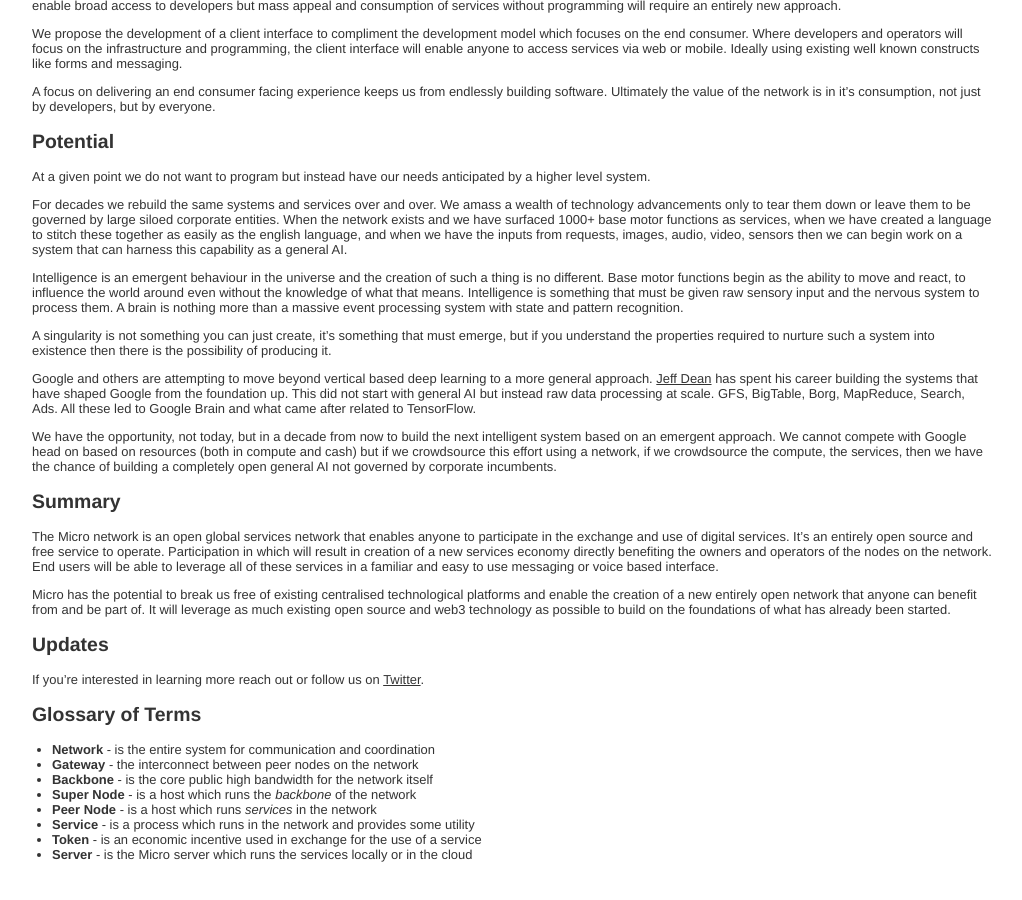
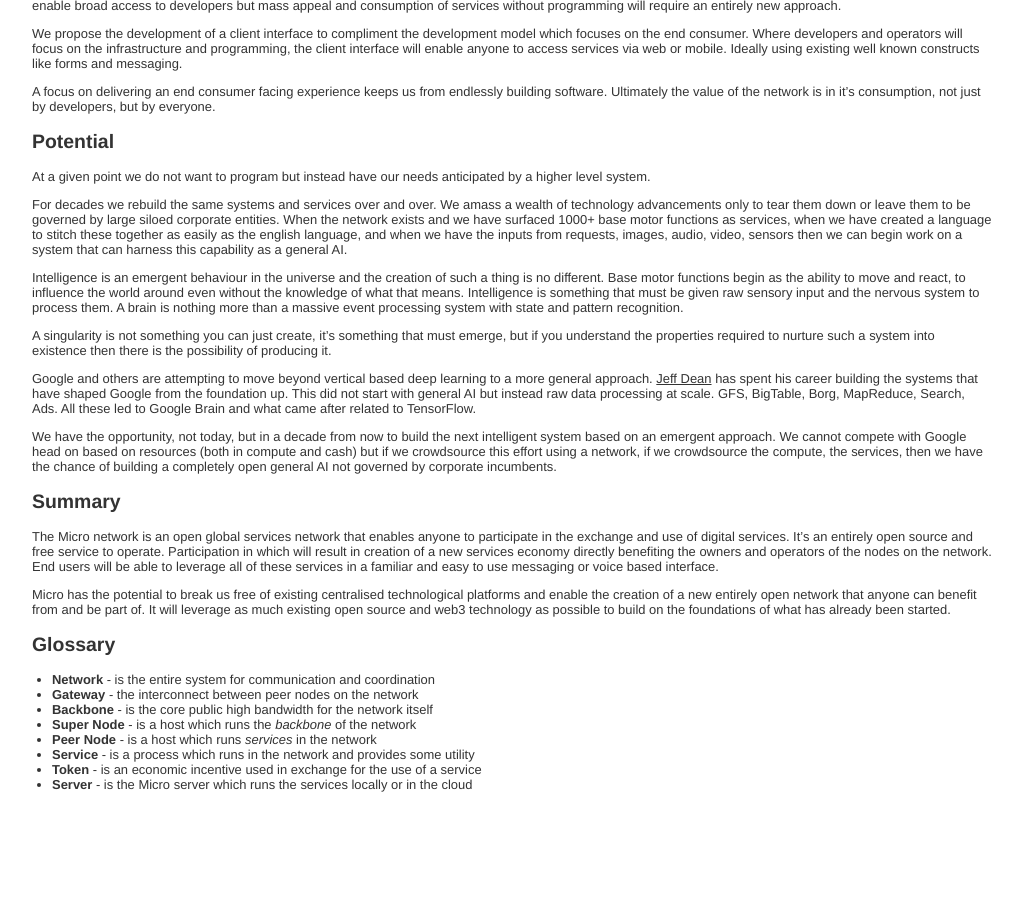
Before and after one commit to muxyz/website, a Jekyll site: the page built from network.md, in a window 1280 px wide and 900 px high, scrolled down 6486 px. Shown: the whole window, without its empty margins (128-1150 px from the left). Built offline with Jekyll 4.4.1, drawn with Linux system fonts in a browser that asks for light colours; after the commit the page ends 7316 px from its top, so only the background shows below that.

Commit message:
Update network.md

```diff
--- a/network.md
+++ b/network.md
@@ -410,11 +410,7 @@
 network that anyone can benefit from and be part of. It will leverage as much existing open source and web3 technology as possible to
 build on the foundations of what has already been started.
 
-## Updates
-
-If you're interested in learning more reach out or follow us on [Twitter](https://twitter.com/mudotxyz).
-
-## Glossary of Terms
+## Glossary
 
 - **Network** - is the entire system for communication and coordination
 - **Gateway** - the interconnect between peer nodes on the network
```
